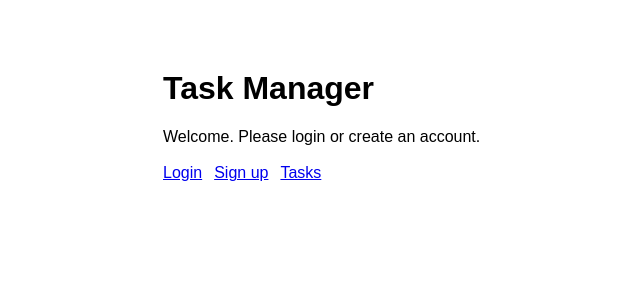
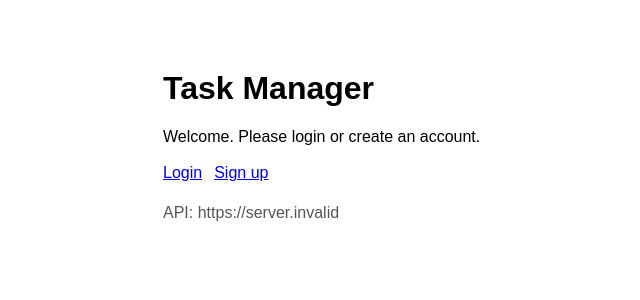
Before and after one commit to King-Hero/Task-Manager-App, a Next.js app in the folder frontend/: page / in a window 1280 px wide. Shown: the top 300 px of the page, without its empty margins (97-737 px from the left). Built offline with nearby package versions, Linux system fonts and the light colour scheme; no server answers.

Commit message:
Polish homepage UX and enforce API base URL in prod

```diff
--- a/frontend/app/page.js
+++ b/frontend/app/page.js
@@ -1,15 +1,49 @@
+"use client";
+
 import Link from "next/link";
+import { useEffect, useState } from "react";
+import { useRouter } from "next/navigation";
 
 export default function Home() {
+  const router = useRouter();
+  const [hasToken, setHasToken] = useState(false);
+
+  useEffect(() => {
+    setHasToken(Boolean(localStorage.getItem("token")));
+  }, []);
+
+  const logout = () => {
+    localStorage.removeItem("token");
+    setHasToken(false);
+    router.push("/login");
+  };
+
   return (
     <div style={{ maxWidth: 760, margin: "70px auto", fontFamily: "Arial" }}>
       <h1>Task Manager</h1>
-      <p>Welcome. Please login or create an account.</p>
-      <div style={{ display: "flex", gap: 12, marginTop: 18 }}>
-        <Link href="/login">Login</Link>
-        <Link href="/signup">Sign up</Link>
-        <Link href="/tasks">Tasks</Link>
+      <p style={{ marginTop: 8 }}>
+        {hasToken
+          ? "You’re signed in. Go to your tasks."
+          : "Welcome. Please login or create an account."}
+      </p>
+
+      <div style={{ display: "flex", gap: 12, marginTop: 18, flexWrap: "wrap" }}>
+        {!hasToken ? (
+          <>
+            <Link href="/login">Login</Link>
+            <Link href="/signup">Sign up</Link>
+          </>
+        ) : (
+          <>
+            <Link href="/tasks">Go to Tasks</Link>
+            <button onClick={logout}>Logout</button>
+          </>
+        )}
       </div>
+
+      <p style={{ marginTop: 22, color: "#555" }}>
+        API: {process.env.NEXT_PUBLIC_API_BASE_URL || "(not set)"}
+      </p>
     </div>
   );
 }
```
